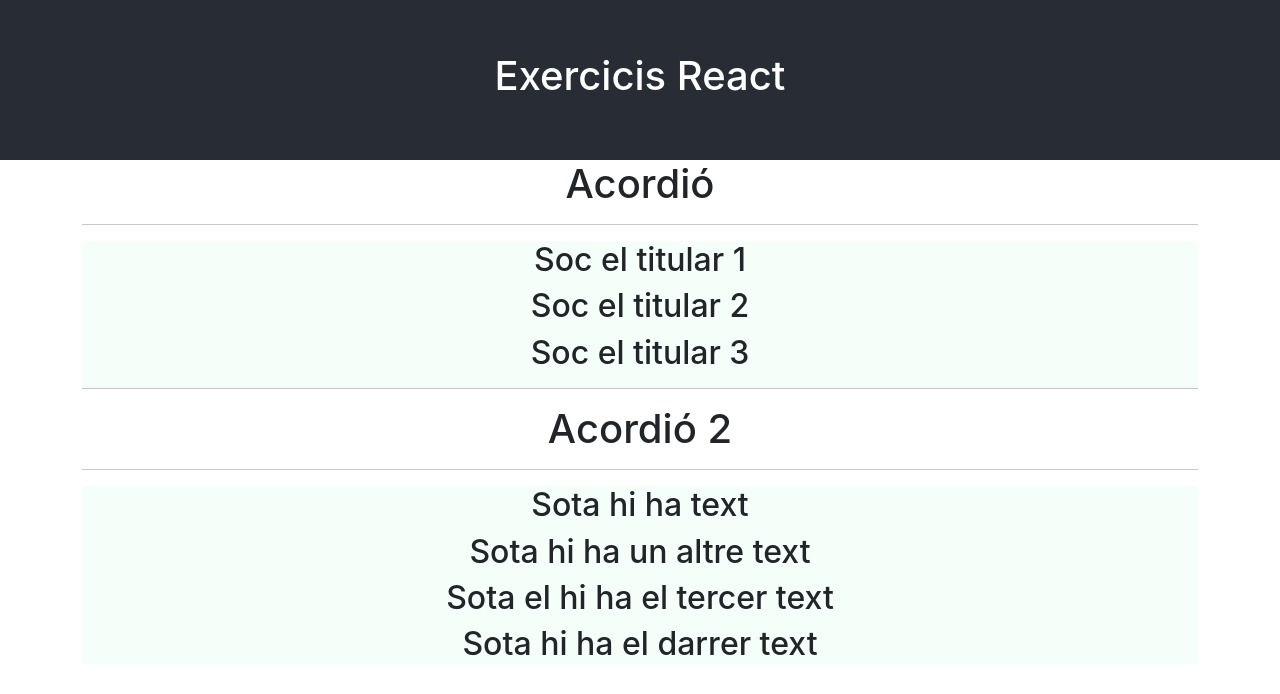
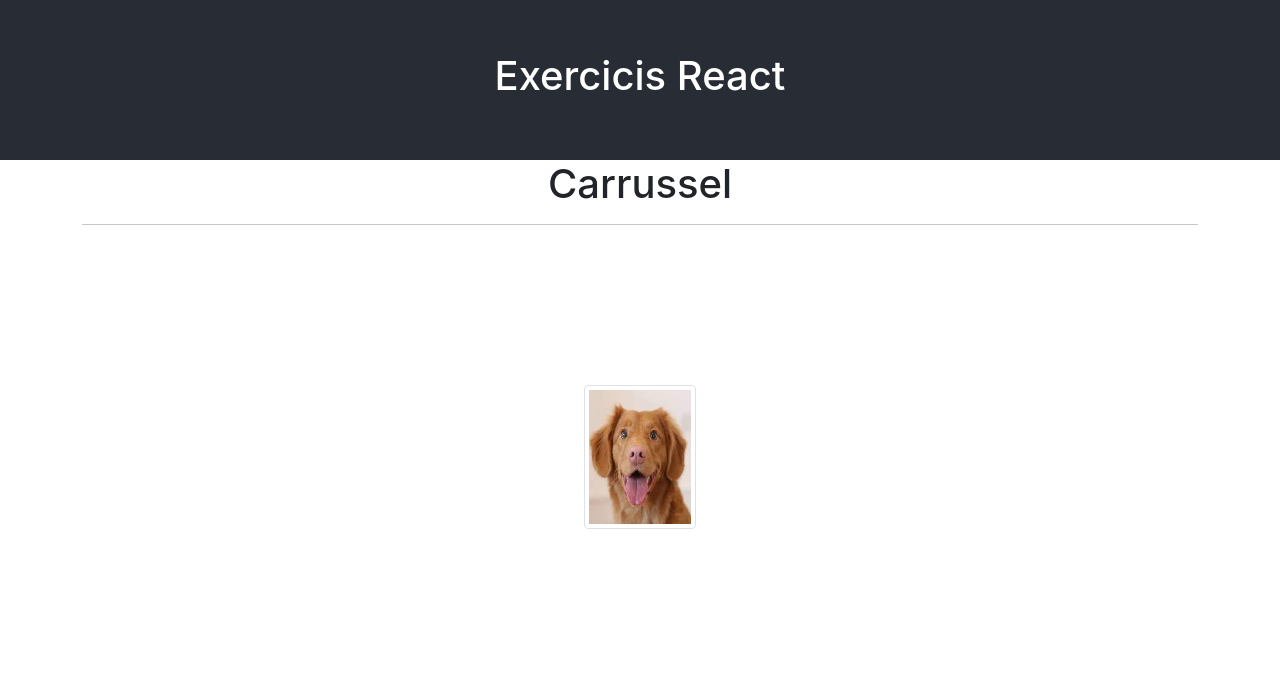
Before and after one commit to Efarinyes/exercicis-tecnocampus, a React (Create React App) app: page / in a window 1280 px wide. Shown: the top 694 px of the page. Built offline with nearby package versions, Linux system fonts and the light colour scheme.

Commit message:
Petits detalls i inici slider fotos

```diff
--- a/src/App.js
+++ b/src/App.js
@@ -2,9 +2,10 @@ import "./App.css";
 //
 // import Comptador from "./exercicis/comptador/Comptador";
 // import Galeria from "./exercicis/galeria/Galeria";
-import Acordio from "./exercicis/acordio/Acordio";
+//import Acordio from "./exercicis/acordio/Acordio";
 
-import SegonAcordio from './exercicis/acordio/SegonAcordio';
+// import SegonAcordio from './exercicis/acordio/SegonAcordio';
+import Carousel from "./exercicis/carousel/Carousel";
 
 function App() {
   return (
@@ -17,8 +18,9 @@ function App() {
           <div className="cotenidor">
             {/* <Galeria /> */}
             {/* <Comptador /> */}
-            <Acordio />
-            <SegonAcordio />
+            {/* <Acordio />
+            <SegonAcordio /> */}
+            <Carousel />
           </div>
         </div>
       </div>
--- a/src/exercicis/acordio/Acordio.js
+++ b/src/exercicis/acordio/Acordio.js
@@ -24,7 +24,7 @@ function Acordio() {
         <div
           className={
             (0 === textClicat ? "paragrafVista" : initialText) +
-            " animate__animated animate__fadeInDown"
+            " animate__animated animate__fadeIn"
           }
         >
           Soc el text amagat 1
@@ -35,7 +35,7 @@ function Acordio() {
         <div
           className={
             (1 === textClicat ? "paragrafVista" : initialText) +
-            " animate__animated animate__bounceInRight"
+            " animate__animated animate__fadeIn"
           }
         >
           Soc el text amagat 2
@@ -46,7 +46,7 @@ function Acordio() {
         <div
           className={
             (2 === textClicat ? "paragrafVista" : initialText) +
-            " animate__animated animate__bounceInLeft"
+            " animate__animated animate__fadeIn"
           }
         >
           Soc el text amagat 3
--- a/src/exercicis/acordio/SegonAcordio.js
+++ b/src/exercicis/acordio/SegonAcordio.js
@@ -41,7 +41,7 @@ function SegonAcordio() {
               {disp.titol}
             </h2>
             <div
-              className={(index === textClicat ? "paragrafVista" : initialText) + ' animate__animated animate__fadeInDown'}
+              className={(index === textClicat ? "paragrafVista" : initialText) + ' animate__animated animate__fadeIn'}
             >
               {disp.text}
             </div>
--- /dev/null
+++ b/src/exercicis/carousel/Carousel.js
@@ -0,0 +1,24 @@
+
+
+
+import './carousel.css';
+
+
+function Carousel() {
+
+    return (
+        <>
+            <h1> Carrussel  </h1>
+            <hr />
+             <div className = 'sliderContainer'>
+                <img src ='images/dog-2.jpg' alt= 'dog-2' className='img-thumbnail imageCarousel'/>
+                <img src ='images/dog-3.jpg' alt= 'dog-2' className='img-thumbnail imageCarousel'/>
+                <img src ='images/dog-4.jpg' alt= 'dog-2' className='img-thumbnail imageCarousel'/>
+                <img src ='images/dog-5.jpg' alt= 'dog-2' className='img-thumbnail imageCarousel'/>
+                <img src ='images/dog.jpg' alt= 'dog-2' className='img-thumbnail imageCarousel'/>
+            </div>
+        </>
+    )
+}
+
+export default Carousel;
--- /dev/null
+++ b/src/exercicis/carousel/carousel.css
@@ -0,0 +1,17 @@
+
+
+.sliderContainer {
+
+    display: flex;
+    flex-direction: row;
+    align-items: center;
+    width: 10%;
+    height: 90%;
+    margin: auto;
+    margin-top: 10rem;;
+    overflow: hidden;
+}
+.imageCarousel {
+    width: 249.28px;
+    height: 143.98px;
+}
```
